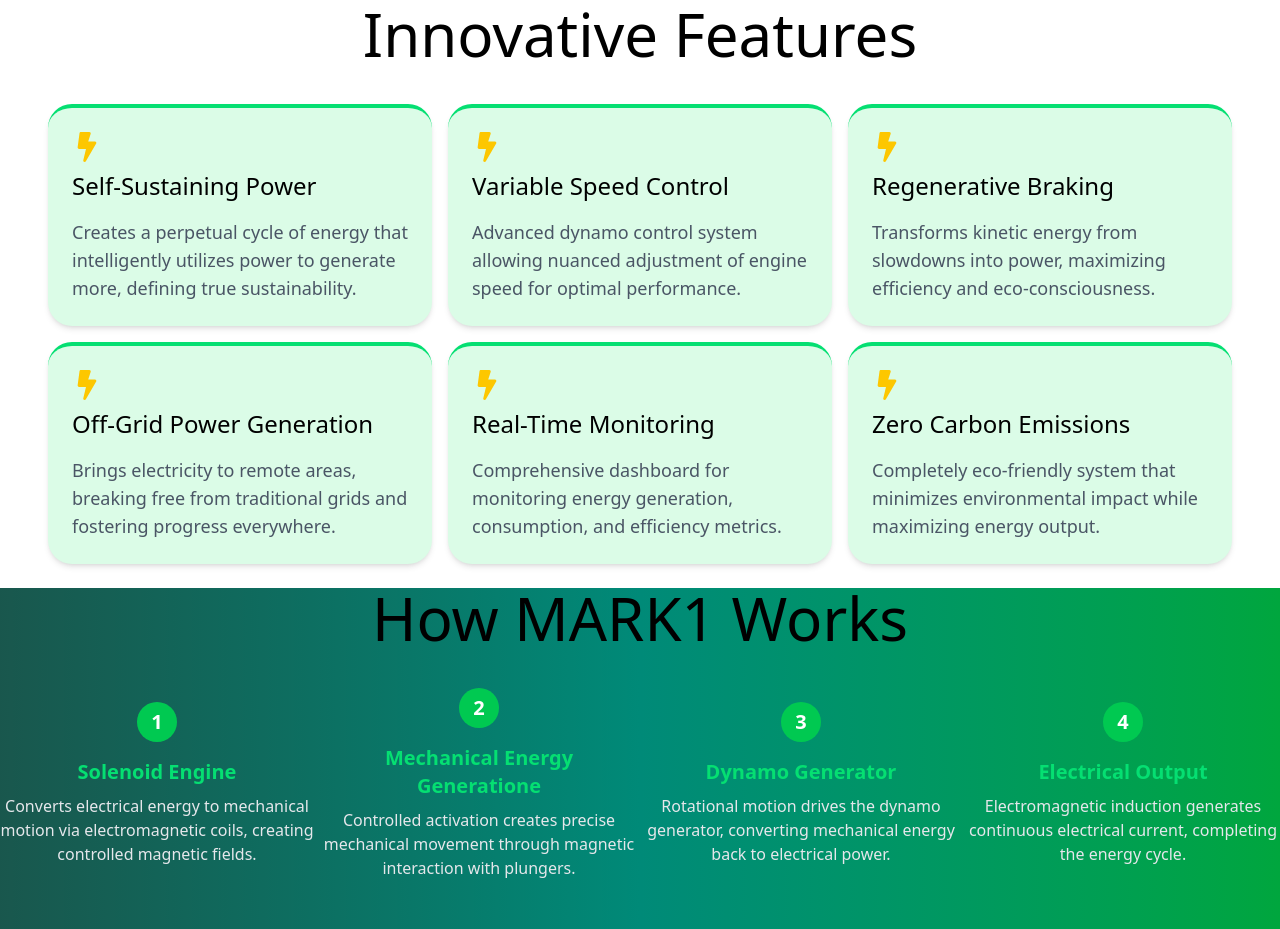
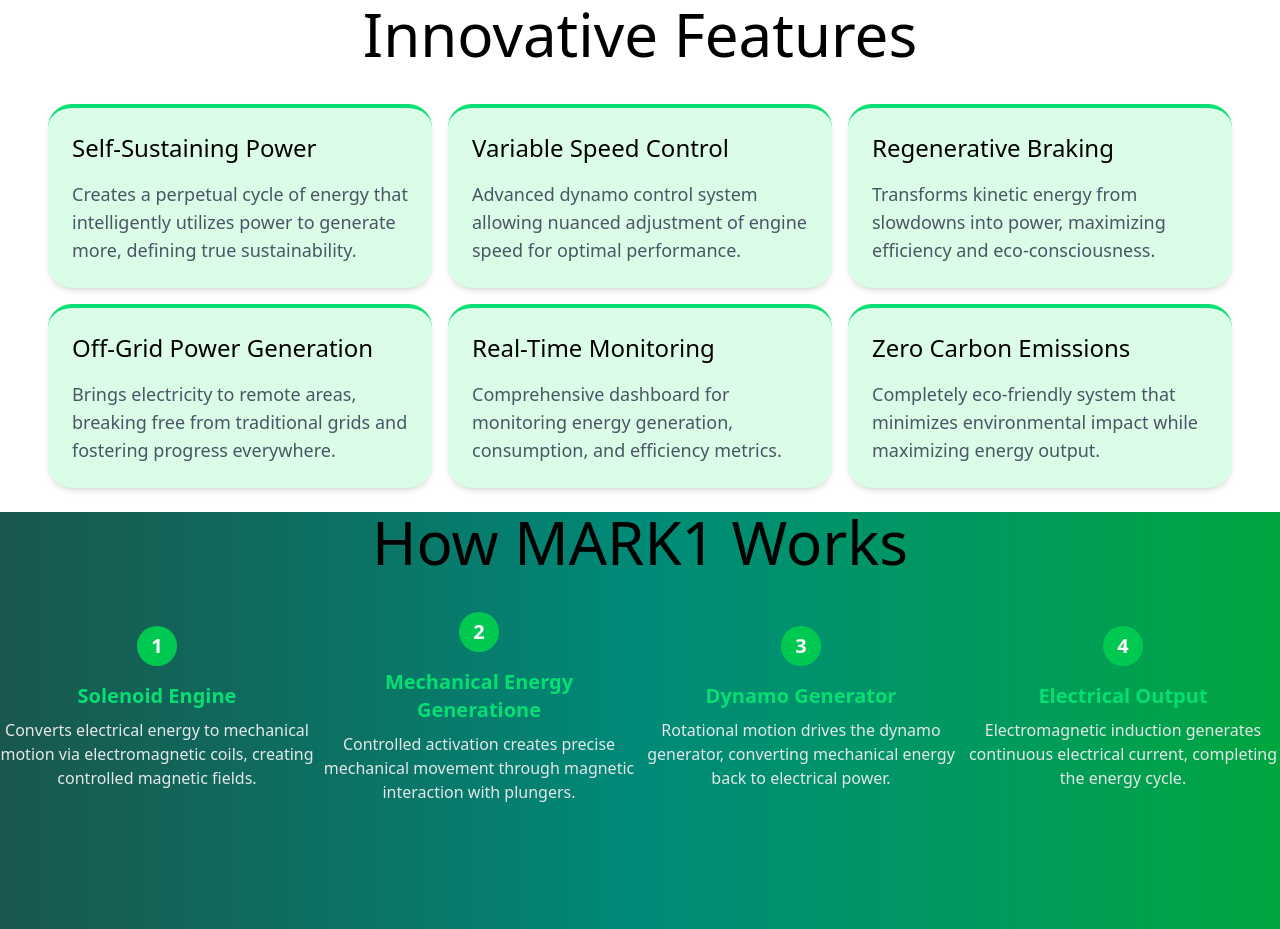
Before and after one commit to Dhruvbindal288/Mark1, a React (Vite) app: page / in a window 1280 px wide. Shown: the part 820-1749 px from the top of the page. Built offline with nearby package versions, Linux system fonts and the light colour scheme.

Commit message:
Commited changes

```diff
--- a/src/App.jsx
+++ b/src/App.jsx
@@ -5,7 +5,13 @@
 import HowitWorks from './pages/HowitWorks'
 import EnvironmentalImpact from './pages/EnvironmentalImpact'
 import Footer from './components/Footer'
+import { useEffect } from 'react'
 function App() {
+    useEffect(() => {
+
+    window.history.replaceState(null, null, window.location.pathname);
+    window.scrollTo(0, 0);
+  }, []);
   return (
     <div>
       <Navbar/>
--- a/src/components/Card.jsx
+++ b/src/components/Card.jsx
@@ -1,10 +1,10 @@
 import React from "react";
 import { FaBolt } from "react-icons/fa";
 
-function Card({heading,text}) {
+function Card({heading,text,Icon}) {
   return (
     <div className="w-full  md:w-80 lg:w-96 bg-green-100 rounded-3xl border-t-4 border-green-400 p-6 shadow-md hover:shadow-lg transition">
-      <FaBolt className="text-yellow-400 text-3xl mb-2" />
+    {Icon && <Icon className="text-yellow-400 text-3xl mb-2" />}
       <h2 className="text-lg sm:text-xl md:text-2xl mb-4 font-medium">
        {heading}
       </h2>
--- a/src/pages/Features.jsx
+++ b/src/pages/Features.jsx
@@ -1,46 +1,42 @@
+import { FaBolt, FaTachometerAlt, FaRecycle, FaSolarPanel, FaChartLine, FaLeaf } from "react-icons/fa";
 import Card from "../components/Card";
+
 function Features() {
   return (
-    <div id="features" className=" p-6">
-      <h1 className=" text-2xl md:text-6xl text-center font-medium mb-10">
+    <div id="features" className="p-6">
+      <h1 className="text-2xl md:text-6xl text-center font-medium mb-10">
         Innovative Features
       </h1>
       <div className="flex gap-4 items-center justify-center flex-wrap">
         <Card
-          text={
-            "Creates a perpetual cycle of energy that intelligently utilizes power to generate more, defining true sustainability."
-          }
-          heading={"Self-Sustaining Power"}
+          text="Creates a perpetual cycle of energy that intelligently utilizes power to generate more, defining true sustainability."
+          heading="Self-Sustaining Power"
+          icon={FaBolt}
         />
         <Card
-          text={
-            "Advanced dynamo control system allowing nuanced adjustment of engine speed for optimal performance."
-          }
-          heading={"Variable Speed Control"}
+          text="Advanced dynamo control system allowing nuanced adjustment of engine speed for optimal performance."
+          heading="Variable Speed Control"
+          icon={FaTachometerAlt}
         />
         <Card
-          text={
-            "Transforms kinetic energy from slowdowns into power, maximizing efficiency and eco-consciousness."
-          }
-          heading={"Regenerative Braking"}
+          text="Transforms kinetic energy from slowdowns into power, maximizing efficiency and eco-consciousness."
+          heading="Regenerative Braking"
+          icon={FaRecycle}
         />
         <Card
-          text={
-            "Brings electricity to remote areas, breaking free from traditional grids and fostering progress everywhere."
-          }
-          heading={"Off-Grid Power Generation"}
+          text="Brings electricity to remote areas, breaking free from traditional grids and fostering progress everywhere."
+          heading="Off-Grid Power Generation"
+          icon={FaSolarPanel}
         />
         <Card
-          text={
-            "Comprehensive dashboard for monitoring energy generation, consumption, and efficiency metrics."
-          }
-          heading={"Real-Time Monitoring"}
+          text="Comprehensive dashboard for monitoring energy generation, consumption, and efficiency metrics."
+          heading="Real-Time Monitoring"
+          icon={FaChartLine}
         />
         <Card
-          text={
-            "Completely eco-friendly system that minimizes environmental impact while maximizing energy output."
-          }
-          heading={"Zero Carbon Emissions"}
+          text="Completely eco-friendly system that minimizes environmental impact while maximizing energy output."
+          heading="Zero Carbon Emissions"
+          icon={FaLeaf}
         />
       </div>
     </div>
```
